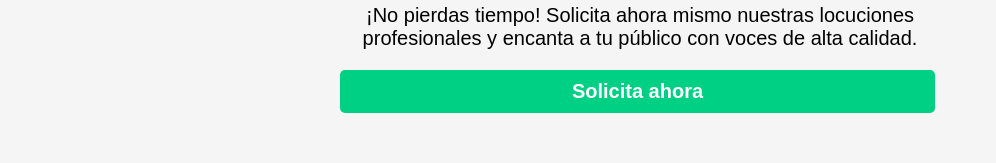
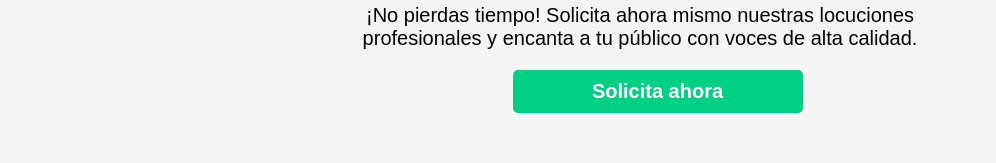
Before and after one commit to Edalves-Uachavila/SonoridadPerfeita, a React (Vite) app: page / in a window 1280 px wide. Shown: the part 5038-5201 px from the top of the page, without its empty margins (0-996 px from the left). Built offline with nearby package versions, Linux system fonts and the light colour scheme.

Commit message:
centralizei o cta

```diff
--- a/src/pages/es/ladingpage_es.jsx
+++ b/src/pages/es/ladingpage_es.jsx
@@ -155,7 +155,9 @@ export const Ladingpage_es = ()=>{
                 <div className="final-cta">
                     <h2 style={{display:"flex", justifyContent:"center"}}><div className="icon1">🚀</div> ¡Tu Éxito Comienza Aquí! <div className="icon2">🚀</div></h2>
                     <p>¡No pierdas tiempo! Solicita ahora mismo nuestras locuciones profesionales y encanta a tu público con voces de alta calidad.</p>
-                    <BTN_CLICK onClick = {go_link} text = "Solicita ahora"/>
+                    <ul className="btn-box">
+                        <BTN_CLICK onClick = {go_link} text = "Solicita ahora"/>
+                    </ul>
                 </div>
                 <div className="contactos">
                     .
--- a/src/pages/pages.css
+++ b/src/pages/pages.css
@@ -189,6 +189,10 @@ main> .headline{
     margin-bottom: 90px;
 }
 
+.final-cta> .btn-box{
+    margin: 0px auto;
+}
+
 .final-cta> p{
     text-align: center;
 }
```
